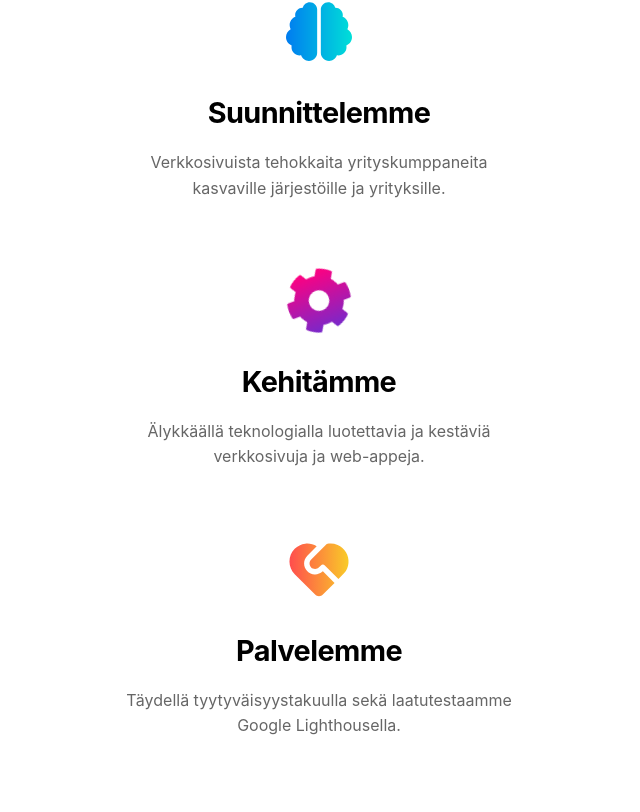
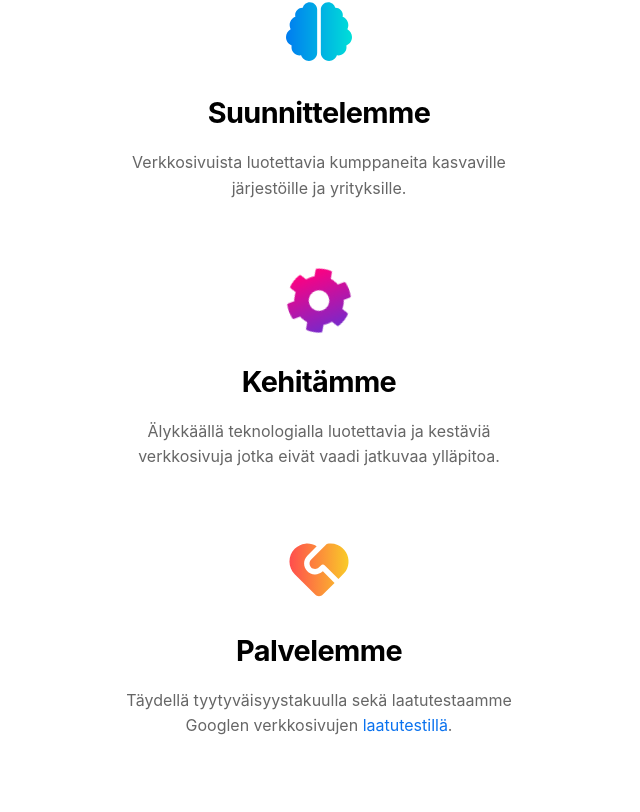
Before and after one commit to digiaalto/etusivu, a Next.js app: page / in a window 1280 px wide. Shown: the part 1168-1980 px from the top of the page, without its empty margins (321-961 px from the left). Built offline with nearby package versions, Linux system fonts and the light colour scheme.

Commit message:
sisältömuutos

```diff
--- a/components/common/FAQ.js
+++ b/components/common/FAQ.js
@@ -9,6 +9,10 @@ const sisalto = [
   {
     button: "Paljonko maksaa?",
     content: `Hinnat vaihtelevat projektin vaatimusten mukaisesti noin tuhannesta eurosta kymmeneen tuhanteen. Voit katsoa projektillesi alustavan hinta-arvioita tarjouspyynnön ohella.`,
+  },
+  {
+    button: "Meillä on jo domain ja palvelin, miten se vaikuttaa asioihin?",
+    content: `Domainin voi helposti ohjata uuteen osoitteeseen, erillistä hostaus-palvelua ei tarvita ja muut palvelut voidaan integroida sivustoihin vaatimusten mukaisesti.`,
   },
   {
     button: "Mitä tarkoittaa 100% tyytyväisyystakuu?",
--- a/components/etusivu/PalvelutOminaisuudet.js
+++ b/components/etusivu/PalvelutOminaisuudet.js
@@ -1,24 +1,29 @@
 import styles from "./PalvelutOminaisuudet.module.sass"
+import Link from "next/link"
 
 const PalvelutOminaisuudet = () => {
   return (
     <div className={styles.container}>
       <Ominaisuus icon={BrainIcon} header="Suunnittelemme">
         <p>
-          Verkkosivuista tehokkaita yrityskumppaneita kasvaville järjestöille ja
+          Verkkosivuista luotettavia kumppaneita kasvaville järjestöille ja
           yrityksille.
         </p>
       </Ominaisuus>
       <Ominaisuus icon={CogIcon} header="Kehitämme">
         <p>
-          Älykkäällä teknologialla luotettavia ja kestäviä verkkosivuja ja
-          web-appeja.
+          Älykkäällä teknologialla luotettavia ja kestäviä verkkosivuja jotka
+          eivät vaadi jatkuvaa ylläpitoa.
         </p>
       </Ominaisuus>
       <Ominaisuus icon={HeartIcon} header="Palvelemme">
         <p>
-          Täydellä tyytyväisyystakuulla sekä laatutestaamme Google
-          Lighthousella.
+          Täydellä tyytyväisyystakuulla sekä laatutestaamme Googlen
+          verkkosivujen{" "}
+          <Link href="/blogi/testaa-verkkosivuja-lighthousella">
+            <a>laatutestillä</a>
+          </Link>
+          .
         </p>
       </Ominaisuus>
     </div>
```
